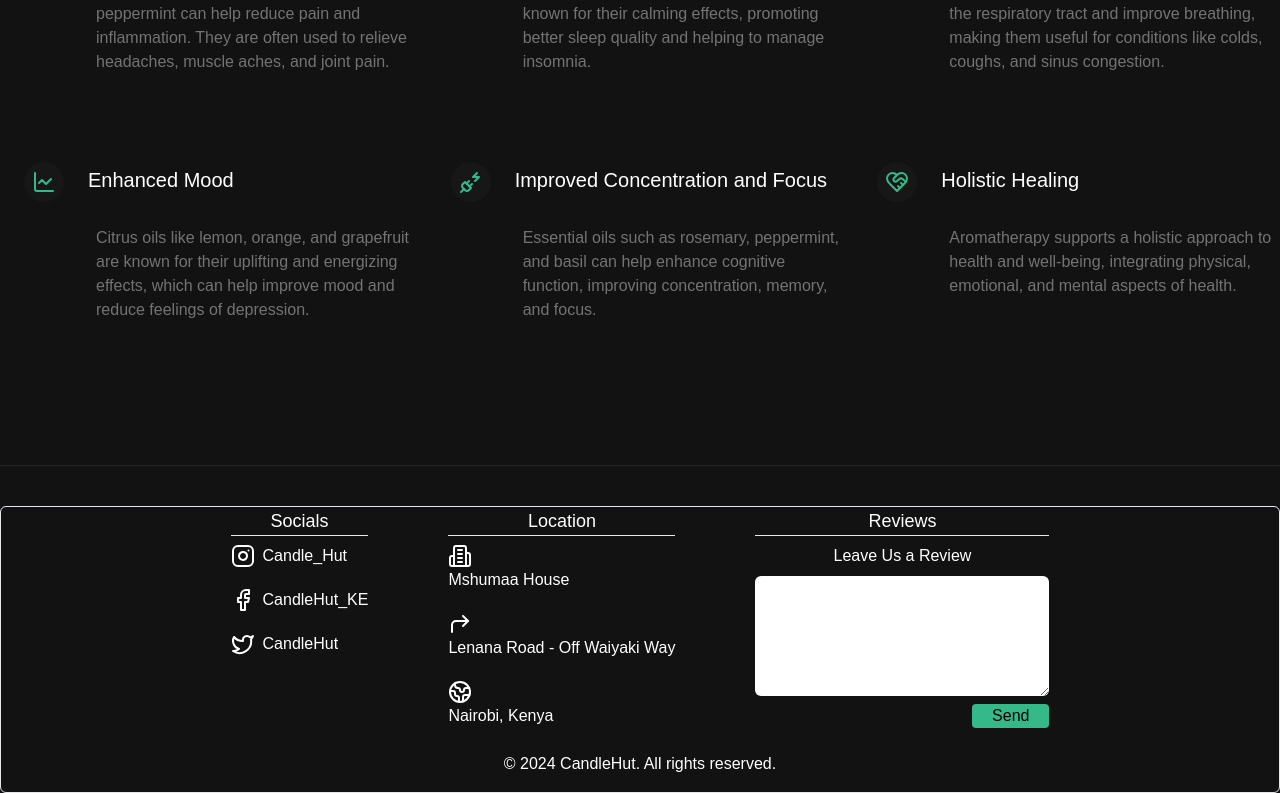
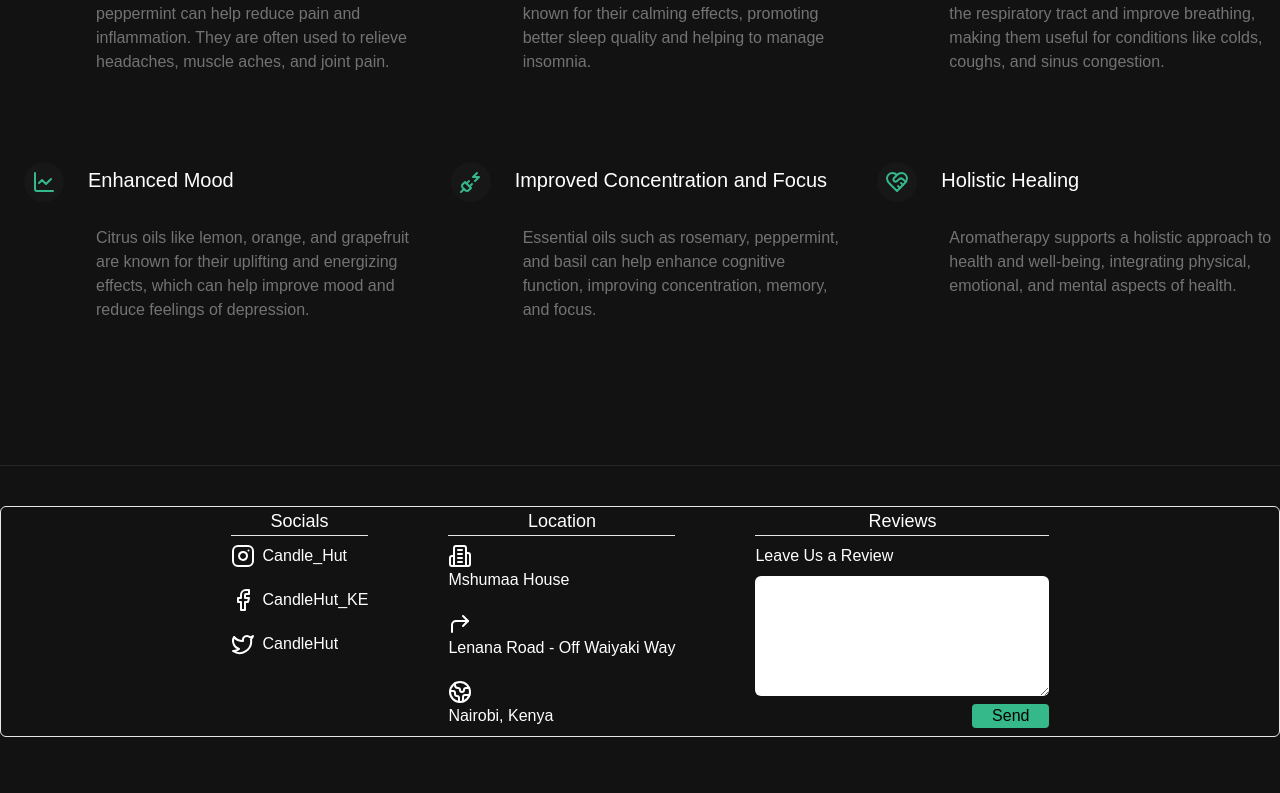
Before and after one commit to nzommmo/Candle-hut-project, a React (Vite) app in the folder Frontend/Candlehut/: page / in a window 1280 px wide. Shown: the part 1030-1823 px from the top of the page. After the commit the page ends 1767 px from the top, so only its background shows below. Built offline with nearby package versions, Linux system fonts and the light colour scheme.

Commit message:
Features

```diff
--- a/Frontend/Candlehut/src/Components/Homepage/Footer.jsx
+++ b/Frontend/Candlehut/src/Components/Homepage/Footer.jsx
@@ -1,14 +1,9 @@
-import CopyrightFooter from "../Products/CopyrightFooter";
 import { Facebook } from "lucide-react";
 import { Twitter} from "lucide-react";
 import { InstagramIcon } from "lucide-react";
 import { Building2Icon} from "lucide-react";
 import {CornerUpRight} from "lucide-react";
 import { Globe2Icon} from "lucide-react";
-
-
-
-
 
 const Footer = () => {
   return (
@@ -19,9 +14,9 @@
             <hr className="w-full"/>
 
             <ul className="flex flex-col mt-2 gap-5 ">
-            <li><a href="#" className="flex gap-2 hover:text-customGreen"> <InstagramIcon/> Candle_Hut</a></li>
+            <li><a href="#" className="flex gap-2 hover:text-customGreen">  <InstagramIcon/> Candle_Hut</a></li>
             <li><a href="#" className="flex gap-2 hover:text-customGreen"><Facebook/> CandleHut_KE</a></li>
-            <li><a href="#" className="flex gap-2 hover:text-customGreen"> <Twitter/> CandleHut</a></li>
+            <li><a href="#" className="flex gap-2 hover:text-customGreen"><Twitter/> CandleHut</a></li>
             </ul>
 
           </div>
@@ -29,7 +24,7 @@
             <h3 className="text-lg flex flex-row align-center justify-center">Location</h3>
             <hr className="w-full bg:neutral"/>
             <ul className="flex flex-col  mt-2 w-full gap-5">
-            <li><a href="#" className="hover:text-customGreen"> <Building2Icon/>Mshumaa House</a></li>
+            <li><a href="#" className="hover:text-white"><Building2Icon/>Mshumaa House</a></li>
             <li><a href="#" className="hover:text-customGreen"> <CornerUpRight/>Lenana Road - Off Waiyaki Way</a></li>
             <li><a href="#" className="hover:text-customGreen"><Globe2Icon/>Nairobi, Kenya</a></li>
             </ul>
@@ -39,22 +34,15 @@
           <h3 className="text-lg flex flex-row align-center justify-center">Reviews</h3>
             <hr className="w-full"/>
 
-            <h2 className="mt-2 mb-2 flex align-center justify-center">Leave Us a Review</h2>
+            <h2 className="mt-2 mb-2">Leave Us a Review</h2>
             <textarea  className="rounded-md bg-white text-black"  name="" id="" cols="30" rows="5"></textarea>
             <div>
-            <button className="bg-customGreen float-right text-black px-5  my-2 rounded">Send</button>
+            <button className="bg-customGreen text-black px-5 float-right my-2 rounded">Send</button>
 
 
             </div>
-
-
           </div>
-
-
-
         </div>
-        <CopyrightFooter/>
-
 
       </div>
   )
```
